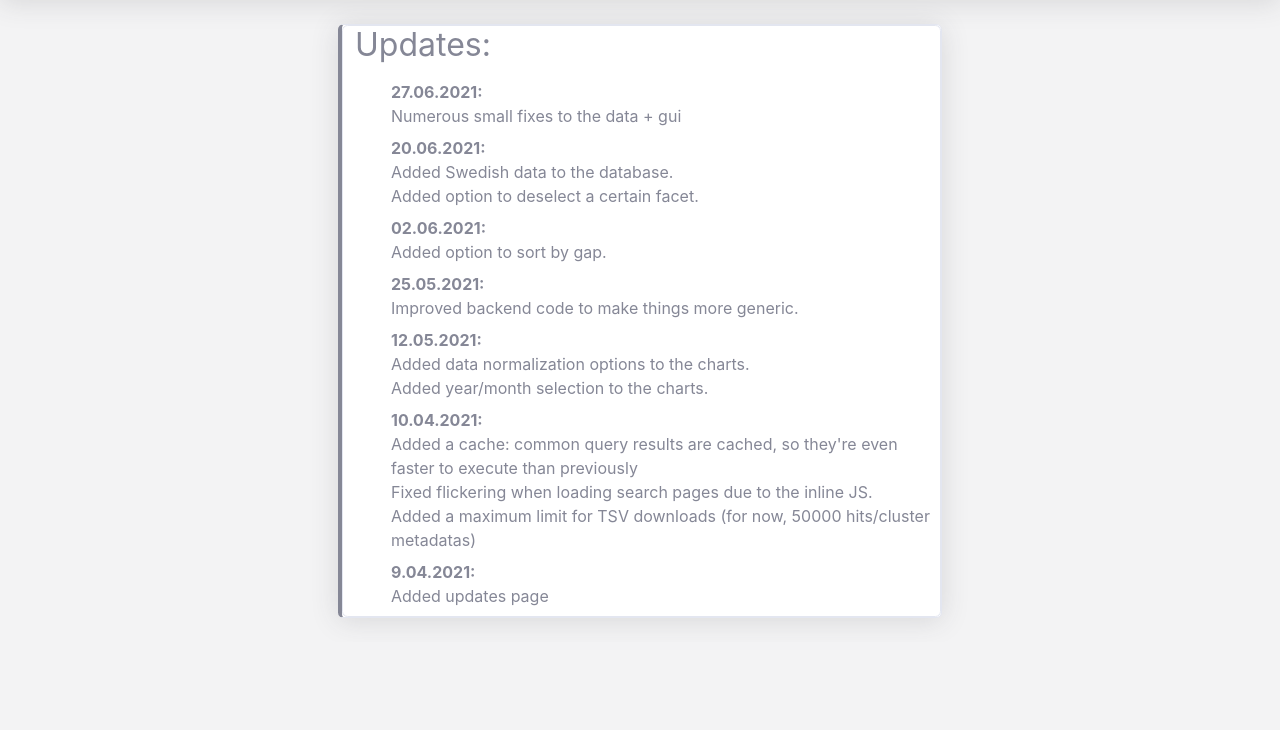
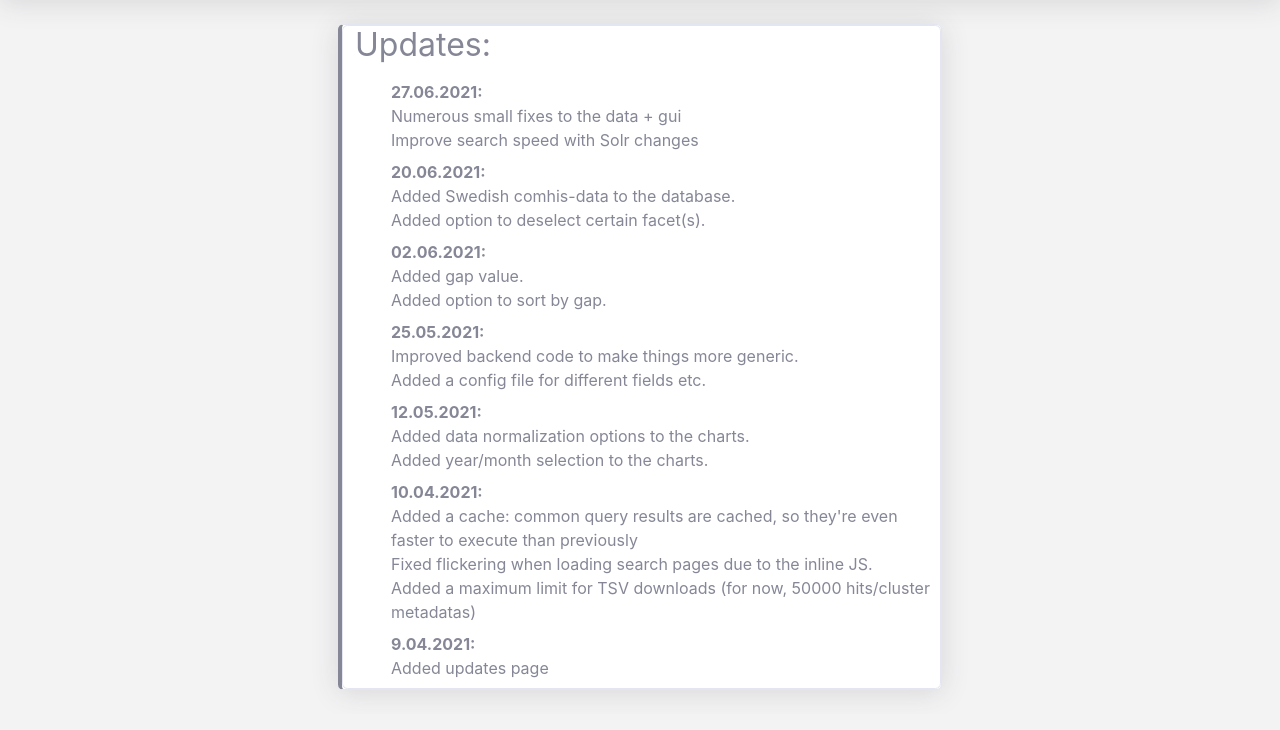
Before and after one commit to avjves/HistSE, a Django app: page /updates in a window 1280 px wide. Shown: the part 70-800 px from the top of the page. Run offline with Django 3.2, Linux system fonts and the light colour scheme; some libraries are stand-ins or nearby versions.

Commit message:
Update updates

```diff
--- a/frontend/templates/frontend/updates.html
+++ b/frontend/templates/frontend/updates.html
@@ -22,24 +22,27 @@
 											<b>27.06.2021:</b>
 											<br />
 											<span>Numerous small fixes to the data + gui</span><br />
+											<span>Improve search speed with Solr changes</span><br />
 										</div>
 
 										<div class="ml-5 mb-2">
 											<b>20.06.2021:</b>
 											<br />
-											<span> Added Swedish data to the database. </span><br />
-											<span> Added option to deselect a certain facet. </span><br />
+											<span> Added Swedish comhis-data to the database. </span><br />
+											<span> Added option to deselect certain facet(s). </span><br />
 										</div>
 
 										<div class="ml-5 mb-2">
 											<b>02.06.2021:</b>
 											<br />
+											<span> Added gap value. </span><br />
 											<span> Added option to sort by gap. </span><br />
 										</div>
 										<div class="ml-5 mb-2">
 											<b>25.05.2021:</b>
 											<br />
 											<span>Improved backend code to make things more generic.</span><br />
+											<span>Added a config file for different fields etc.</span><br />
 										</div>
 
 										<div class="ml-5 mb-2">
```
